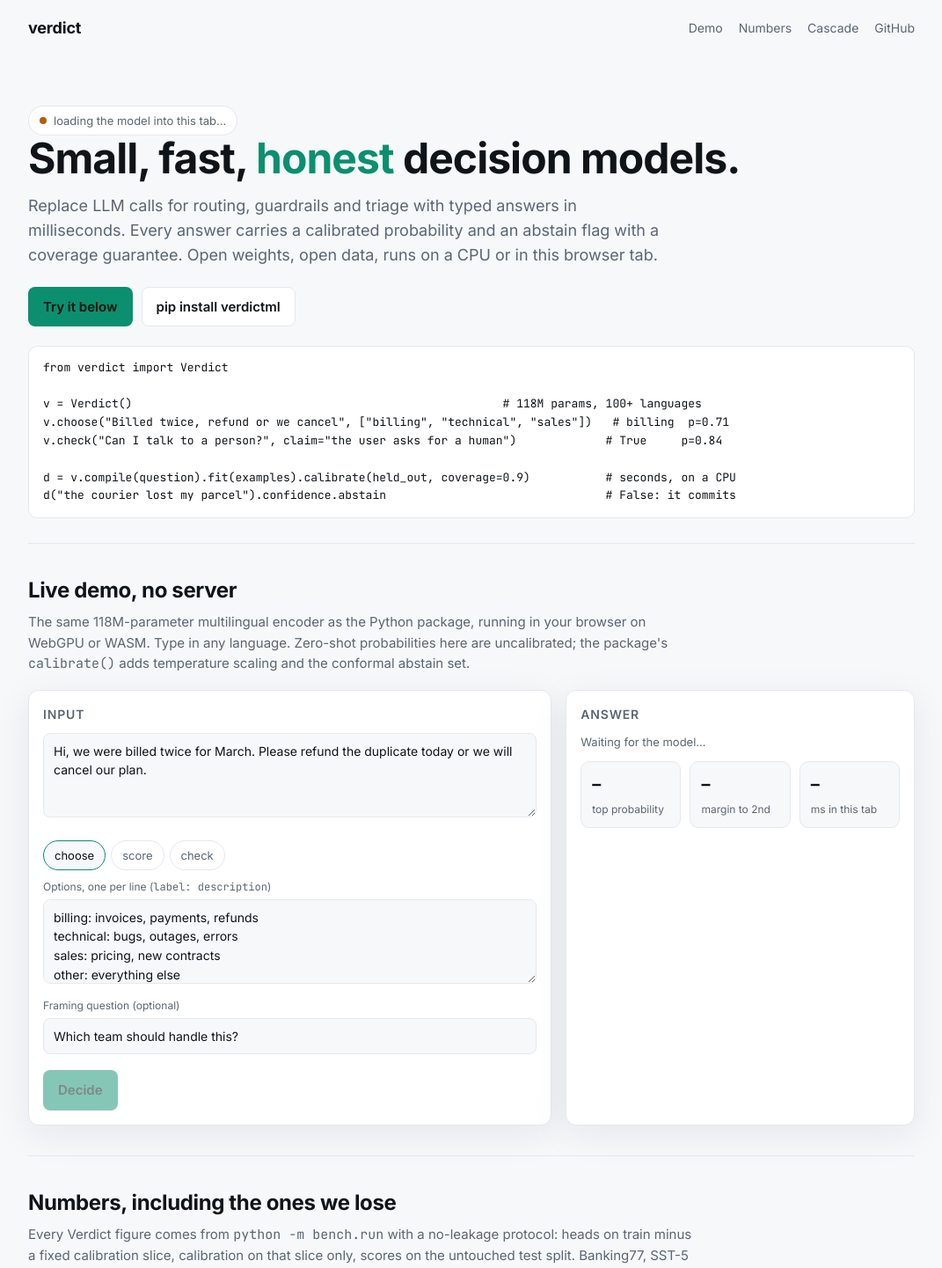
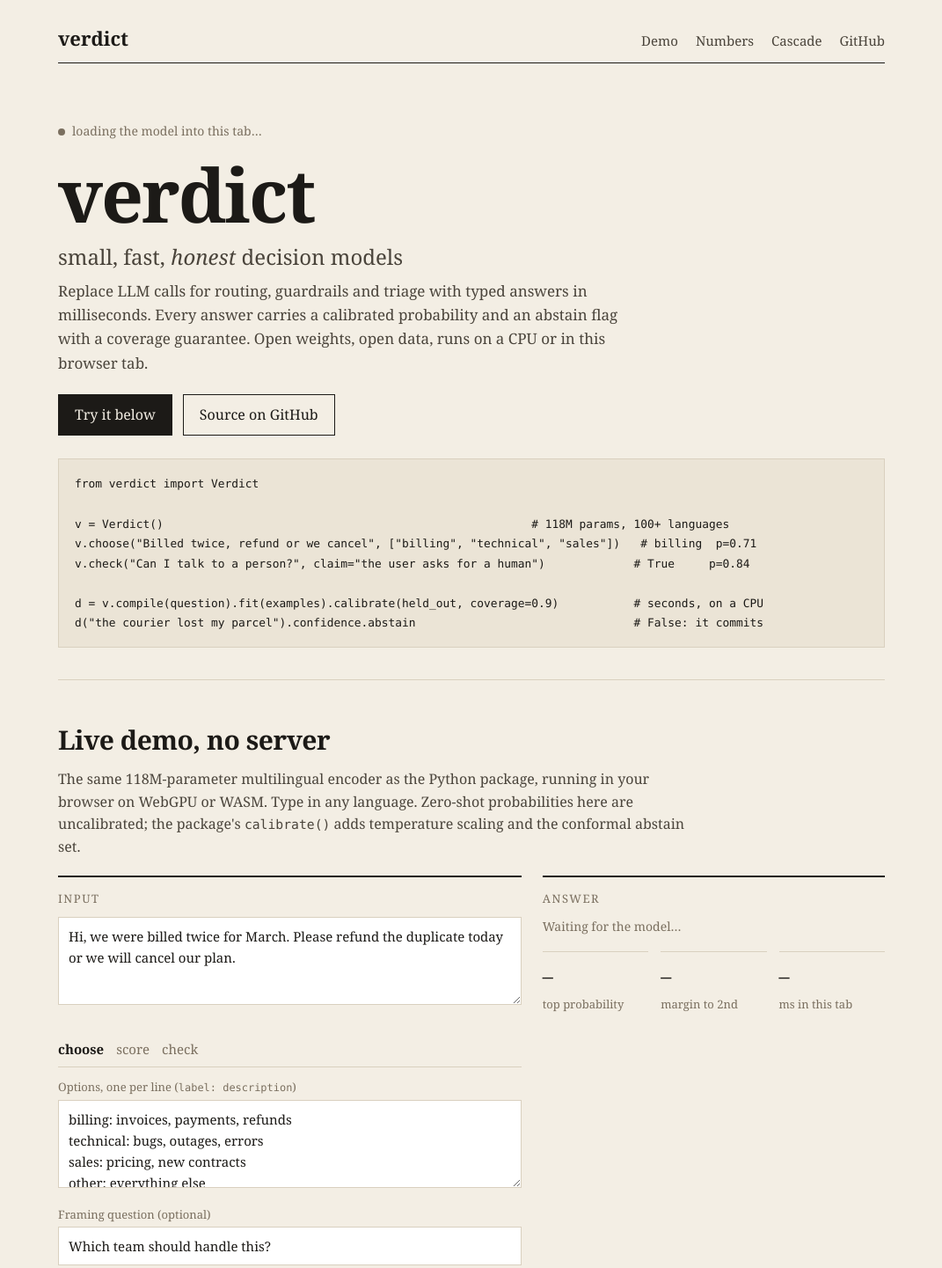
Before and after one commit to Manavarya09/verdict, a plain HTML site: page web/index.html in a window 1280 px wide. Shown: the top 1441 px of the page at 88% size, without its empty margins (104-1175 px from the left). Drawn offline with Linux system fonts and the light colour scheme.

Commit message:
site: paper/ink restyle matching the banner, serif, rules not cards; README: invariance properties

```diff
--- a/web/index.html
+++ b/web/index.html
@@ -5,98 +5,91 @@
 <meta name="viewport" content="width=device-width, initial-scale=1">
 <title>Verdict · small, fast, honest decision models</title>
 <meta name="description" content="Open-source decision model. Replace LLM calls for routing, guardrails and triage with typed answers in milliseconds, calibrated with a coverage guarantee. Runs in your browser.">
-<link rel="preconnect" href="https://fonts.googleapis.com"><link rel="preconnect" href="https://fonts.gstatic.com" crossorigin>
-<link href="https://fonts.googleapis.com/css2?family=Inter:wght@400;500;600;700&family=JetBrains+Mono:wght@400;500&display=swap" rel="stylesheet">
+
+
 <style>
-  :root {
-    --bg:#0a0c0f; --bg2:#101419; --fg:#eef1f4; --muted:#8f9aa8; --line:#1f2630; --card:#12171d;
-    --accent:#6ee7c8; --accent-2:#8ab4ff; --warn:#ffb86b; --bar:#1c232c; --shadow: 0 10px 40px rgba(0,0,0,.35);
-  }
-  :root[data-theme="light"], :root:not([data-theme="dark"]) { }
-  @media (prefers-color-scheme: light) { :root:not([data-theme="dark"]) {
-    --bg:#f7f8fa; --bg2:#ffffff; --fg:#0f1419; --muted:#5b6673; --line:#e4e8ee; --card:#ffffff; --accent:#0b8f6f; --accent-2:#2b63d9; --warn:#b45f06; --bar:#eaeef3; --shadow: 0 10px 40px rgba(20,30,50,.08);
-  } }
-  :root[data-theme="light"] { --bg:#f7f8fa; --bg2:#ffffff; --fg:#0f1419; --muted:#5b6673; --line:#e4e8ee; --card:#ffffff; --accent:#0b8f6f; --accent-2:#2b63d9; --warn:#b45f06; --bar:#eaeef3; --shadow: 0 10px 40px rgba(20,30,50,.08); }
+  :root { --paper:#f3eee4; --paper-2:#ebe4d6; --ink:#1c1a17; --ink-2:#4a443b; --mute:#7a6f5f; --rule:#d9d0bf; --accent:#8a2d1c; --ok:#2f5d3a; }
   * { box-sizing:border-box; }
   html { scroll-behavior:smooth; }
-  body { margin:0; background:var(--bg); color:var(--fg); font:15px/1.55 Inter, ui-sans-serif, system-ui, sans-serif; -webkit-font-smoothing:antialiased; }
-  a { color:var(--accent-2); text-decoration:none; } a:hover { text-decoration:underline; }
-  code, pre, .mono { font-family: "JetBrains Mono", ui-monospace, SFMono-Regular, Menlo, monospace; }
-  .wrap { max-width:1040px; margin:0 auto; padding:0 16px; }
-  nav { display:flex; align-items:center; justify-content:space-between; padding:18px 0; }
-  nav .brand { font-weight:700; letter-spacing:-.01em; font-size:18px; color:var(--fg); }
-  nav .links a { color:var(--muted); margin-left:18px; font-size:14px; }
-  .hero { padding:56px 0 28px; }
-  .hero h1 { font-size:clamp(30px, 5vw, 48px); line-height:1.08; letter-spacing:-.02em; margin:0 0 14px; font-weight:700; }
-  .hero h1 em { font-style:normal; color:var(--accent); }
-  .hero p.lead { font-size:18px; color:var(--muted); max-width:720px; margin:0 0 22px; }
-  .pill { display:inline-flex; align-items:center; gap:8px; border:1px solid var(--line); background:var(--bg2); border-radius:999px; padding:6px 12px; font-size:13px; color:var(--muted); }
-  .pill i { width:8px; height:8px; border-radius:50%; background:var(--warn); display:inline-block; }
-  .pill.ready i { background:var(--accent); }
-  .cta { display:flex; gap:10px; flex-wrap:wrap; margin-top:18px; }
-  .btn { display:inline-block; border-radius:8px; padding:10px 16px; font-weight:600; border:1px solid var(--line); background:var(--bg2); color:var(--fg); cursor:pointer; font:inherit; font-weight:600; }
-  .btn.primary { background:var(--accent); color:#04120e; border-color:transparent; }
-  .btn:disabled { opacity:.5; cursor:default; }
-  pre.snippet { background:var(--bg2); border:1px solid var(--line); border-radius:10px; padding:14px 16px; overflow:auto; font-size:13px; line-height:1.6; margin:22px 0 0; }
-  .grid { display:grid; grid-template-columns:1.2fr .8fr; gap:16px; }
+  body { margin:0; background:var(--paper); color:var(--ink); font:16px/1.6 Georgia, "Times New Roman", Times, serif; }
+  a { color:var(--accent); text-decoration:underline; text-underline-offset:3px; }
+  code, pre, .mono { font-family: ui-monospace, "SF Mono", Menlo, Consolas, monospace; font-size:.92em; }
+  .wrap { max-width:980px; margin:0 auto; padding:0 20px; }
+  nav { display:flex; align-items:baseline; justify-content:space-between; padding:26px 0 10px; border-bottom:1px solid var(--ink); }
+  nav .brand { font-weight:700; font-size:22px; color:var(--ink); text-decoration:none; }
+  nav .links a { color:var(--ink-2); margin-left:20px; font-size:15px; text-decoration:none; }
+  nav .links a:hover { text-decoration:underline; }
+  .hero { padding:64px 0 36px; }
+  .hero h1 { font-size:clamp(40px, 8vw, 84px); line-height:1; letter-spacing:-2px; margin:0 0 10px; font-weight:700; }
+  .hero h1 em { font-style:italic; font-weight:400; }
+  .hero p.lead { font-size:20px; color:var(--ink-2); max-width:640px; margin:0 0 22px; }
+  .pill { display:inline-block; font-size:14px; color:var(--mute); margin-bottom:18px; }
+  .pill i { display:inline-block; width:8px; height:8px; border-radius:50%; background:var(--mute); margin-right:8px; vertical-align:middle; }
+  .pill.ready i { background:var(--ok); }
+  .cta { display:flex; gap:12px; flex-wrap:wrap; margin-top:18px; }
+  .btn { display:inline-block; padding:10px 18px; font:inherit; font-size:16px; border:1px solid var(--ink); background:transparent; color:var(--ink); cursor:pointer; text-decoration:none; }
+  .btn.primary { background:var(--ink); color:var(--paper); }
+  .btn:disabled { opacity:.45; cursor:default; }
+  pre.snippet { background:var(--paper-2); border:1px solid var(--rule); padding:16px 18px; overflow:auto; font-size:14px; line-height:1.6; margin:26px 0 0; }
+  .grid { display:grid; grid-template-columns:1.15fr .85fr; gap:24px; }
   @media (max-width: 820px) { .grid { grid-template-columns:1fr; } }
-  .card { background:var(--card); border:1px solid var(--line); border-radius:12px; padding:16px; box-shadow:var(--shadow); }
-  .card h3 { margin:0 0 10px; font-size:14px; text-transform:uppercase; letter-spacing:.06em; color:var(--muted); font-weight:600; }
-  label { display:block; font-size:12px; color:var(--muted); margin:10px 0 4px; }
-  textarea, input, select { width:100%; background:var(--bg); color:var(--fg); border:1px solid var(--line); border-radius:8px; padding:9px 11px; font:inherit; font-size:14px; }
-  textarea { min-height:96px; resize:vertical; }
-  textarea:focus, input:focus { outline:2px solid color-mix(in srgb, var(--accent) 45%, transparent); border-color:transparent; }
-  .tabs { display:flex; gap:6px; margin-bottom:6px; }
-  .tab { border:1px solid var(--line); background:transparent; color:var(--muted); padding:6px 12px; border-radius:999px; cursor:pointer; font:inherit; font-size:13px; }
-  .tab.active { background:var(--bg); color:var(--fg); border-color:var(--accent); }
-  .examples { display:flex; gap:6px; flex-wrap:wrap; margin-top:6px; }
-  .chip { border:1px solid var(--line); background:transparent; color:var(--muted); border-radius:999px; padding:4px 10px; font-size:12px; cursor:pointer; font:inherit; }
-  .chip:hover { color:var(--fg); border-color:var(--muted); }
-  .bar { height:8px; background:var(--bar); border-radius:4px; overflow:hidden; }
-  .bar > i { display:block; height:100%; background:var(--accent); transition:width .25s ease; }
-  .opt { display:grid; grid-template-columns:minmax(90px, 160px) 1fr 58px; gap:10px; align-items:center; margin:7px 0; font-variant-numeric:tabular-nums; font-size:14px; }
+  .card { border-top:2px solid var(--ink); padding:14px 0 0; }
+  .card h3 { margin:0 0 10px; font-size:13px; text-transform:uppercase; letter-spacing:.12em; color:var(--mute); font-weight:400; }
+  label { display:block; font-size:13px; color:var(--mute); margin:12px 0 4px; }
+  textarea, input, select { width:100%; background:#fff; color:var(--ink); border:1px solid var(--rule); padding:9px 11px; font:inherit; font-size:15px; }
+  textarea { min-height:100px; resize:vertical; }
+  textarea:focus, input:focus { outline:none; border-color:var(--ink); }
+  .tabs { display:flex; gap:0; margin-bottom:6px; border-bottom:1px solid var(--rule); }
+  .tab { border:0; background:transparent; color:var(--mute); padding:8px 14px 8px 0; cursor:pointer; font:inherit; font-size:15px; }
+  .tab.active { color:var(--ink); font-weight:700; }
+  .examples { display:flex; gap:10px; flex-wrap:wrap; margin-top:8px; }
+  .chip { border:0; background:transparent; color:var(--accent); padding:0; font:inherit; font-size:14px; cursor:pointer; text-decoration:underline; text-underline-offset:3px; }
+  .bar { height:6px; background:var(--paper-2); overflow:hidden; }
+  .bar > i { display:block; height:100%; background:var(--ink); transition:width .25s ease; }
+  .opt { display:grid; grid-template-columns:minmax(90px, 170px) 1fr 62px; gap:12px; align-items:center; margin:9px 0; font-variant-numeric:tabular-nums; font-size:15px; }
   .opt .lab { white-space:nowrap; overflow:hidden; text-overflow:ellipsis; }
-  .opt.top .lab { color:var(--accent); font-weight:600; }
-  .meta { color:var(--muted); font-size:13px; margin-top:8px; }
-  .kpis { display:grid; grid-template-columns:repeat(3,1fr); gap:10px; margin:12px 0 0; }
-  .kpi { background:var(--bg); border:1px solid var(--line); border-radius:10px; padding:10px 12px; }
-  .kpi b { display:block; font-size:20px; letter-spacing:-.01em; }
-  .kpi span { color:var(--muted); font-size:12px; }
-  .abstain { display:inline-block; border-radius:6px; padding:2px 8px; font-size:12px; background:color-mix(in srgb, var(--warn) 18%, transparent); color:var(--warn); }
-  .commit { display:inline-block; border-radius:6px; padding:2px 8px; font-size:12px; background:color-mix(in srgb, var(--accent) 18%, transparent); color:var(--accent); }
-  section { padding:34px 0; border-top:1px solid var(--line); }
-  section h2 { font-size:24px; letter-spacing:-.015em; margin:0 0 6px; }
-  section p.sub { color:var(--muted); margin:0 0 18px; max-width:760px; }
-  table { width:100%; border-collapse:collapse; font-size:14px; }
-  th, td { text-align:left; padding:9px 10px; border-bottom:1px solid var(--line); vertical-align:top; }
-  th { color:var(--muted); font-weight:600; font-size:12px; text-transform:uppercase; letter-spacing:.05em; }
-  td.win { color:var(--accent); font-weight:600; }
-  .tablewrap { overflow:auto; border:1px solid var(--line); border-radius:12px; background:var(--card); }
-  .three { display:grid; grid-template-columns:repeat(3,1fr); gap:14px; }
+  .opt.top .lab { font-weight:700; }
+  .meta { color:var(--mute); font-size:14px; margin-top:10px; }
+  .kpis { display:grid; grid-template-columns:repeat(3,1fr); gap:14px; margin:16px 0 0; }
+  .kpi { border-top:1px solid var(--rule); padding-top:8px; }
+  .kpi b { display:block; font-size:24px; font-weight:400; }
+  .kpi span { color:var(--mute); font-size:13px; }
+  .abstain { color:var(--accent); font-style:italic; }
+  .commit { color:var(--ok); font-style:italic; }
+  section { padding:44px 0; border-top:1px solid var(--rule); }
+  section h2 { font-size:30px; letter-spacing:-.5px; margin:0 0 8px; font-weight:700; }
+  section p.sub { color:var(--ink-2); margin:0 0 20px; max-width:720px; }
+  table { width:100%; border-collapse:collapse; font-size:15px; }
+  th, td { text-align:left; padding:10px 10px; border-bottom:1px solid var(--rule); vertical-align:top; }
+  th { color:var(--mute); font-weight:400; font-size:13px; text-transform:uppercase; letter-spacing:.1em; border-bottom:1px solid var(--ink); }
+  td.win { font-weight:700; }
+  .tablewrap { overflow:auto; }
+  .three { display:grid; grid-template-columns:repeat(3,1fr); gap:24px; }
   @media (max-width: 820px) { .three { grid-template-columns:1fr; } .kpis { grid-template-columns:1fr 1fr 1fr; } }
-  .feature h4 { margin:0 0 6px; font-size:16px; }
-  .feature p { margin:0; color:var(--muted); font-size:14px; }
-  .cascade { display:grid; grid-template-columns:1fr 1fr; gap:16px; align-items:start; }
+  .feature h4 { margin:0 0 6px; font-size:18px; }
+  .feature p { margin:0; color:var(--ink-2); font-size:15px; }
+  .cascade { display:grid; grid-template-columns:1fr 1fr; gap:24px; align-items:start; }
   @media (max-width: 820px) { .cascade { grid-template-columns:1fr; } }
-  input[type=range] { padding:0; accent-color:var(--accent); }
-  footer { padding:28px 0 48px; color:var(--muted); font-size:13px; border-top:1px solid var(--line); }
-  .small { font-size:12px; color:var(--muted); }
+  input[type=range] { padding:0; accent-color:var(--ink); }
+  footer { padding:28px 0 56px; color:var(--mute); font-size:14px; border-top:1px solid var(--ink); }
+  .small { font-size:13px; color:var(--mute); }
 </style>
 </head>
 <body>
 <div class="wrap">
   <nav>
-    <span class="brand">verdict</span>
+    <a class="brand" href="#">verdict</a>
     <span class="links"><a href="#demo">Demo</a><a href="#numbers">Numbers</a><a href="#cascade">Cascade</a><a href="https://github.com/Manavarya09/verdict">GitHub</a></span>
   </nav>
 
   <div class="hero">
     <span class="pill" id="status"><i></i><span id="status-text">loading the model into this tab…</span></span>
-    <h1>Small, fast, <em>honest</em> decision models.</h1>
-    <p class="lead">Replace LLM calls for routing, guardrails and triage with typed answers in milliseconds. Every answer carries a calibrated probability and an abstain flag with a coverage guarantee. Open weights, open data, runs on a CPU or in this browser tab.</p>
+    <h1>verdict</h1>
+    <p class="lead" style="font-size:24px;margin-bottom:6px">small, fast, <em>honest</em> decision models</p>
+    <p class="lead" style="font-size:17px">Replace LLM calls for routing, guardrails and triage with typed answers in milliseconds. Every answer carries a calibrated probability and an abstain flag with a coverage guarantee. Open weights, open data, runs on a CPU or in this browser tab.</p>
     <div class="cta">
       <a class="btn primary" href="#demo">Try it below</a>
-      <a class="btn" href="https://github.com/Manavarya09/verdict">pip install verdictml</a>
+      <a class="btn" href="https://github.com/Manavarya09/verdict">Source on GitHub</a>
     </div>
 <pre class="snippet"><code>from verdict import Verdict
 
```
Also changed, not shown: README.md, 1 other file.
